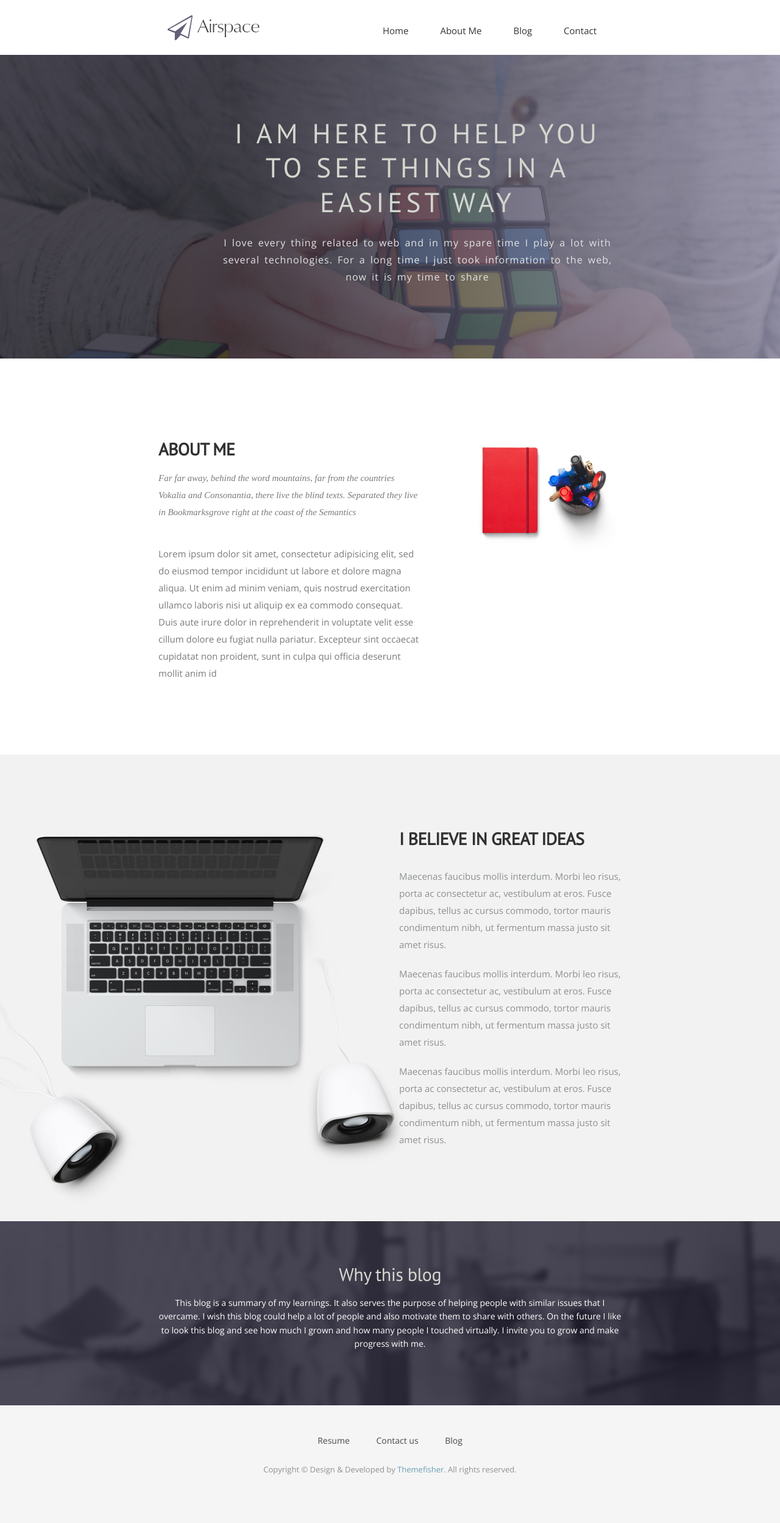
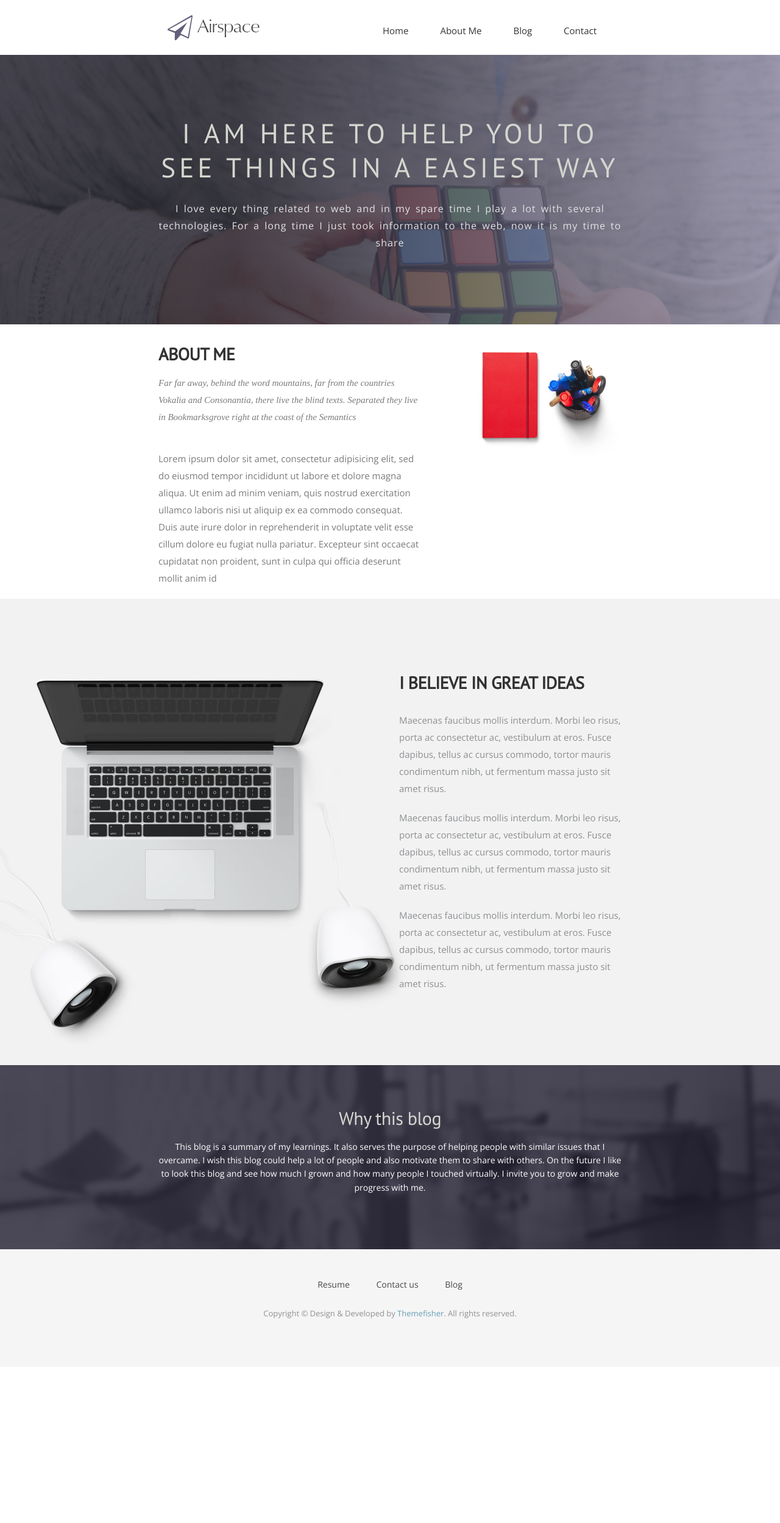
Before and after one commit to adriano-fonseca/adriano-fonseca.github.io, a Jekyll site: the page built from index.html, in a window 1280 px wide. Shown: the whole page at 61% size. Built offline with Jekyll 4.4.1, drawn with Linux system fonts in a browser that asks for light colours; nearby versions of some CDN libraries; some web fonts are replaced; the list of posts is cut into pages by our own code; after the commit the page ends 2242 px from its top, so only the background shows below that.

Commit message:
fonts in secure and centrilizng massagea crros the blog to mobile access.

```diff
--- a/_includes/head.html
+++ b/_includes/head.html
@@ -6,8 +6,8 @@
 <!-- Place favicon.ico and apple-touch-icon.png in the root directory -->
 
  <!-- Custom Fonts -->
-<link href='http://fonts.googleapis.com/css?family=Open+Sans:300italic,400italic,600italic,700italic,800italic,400,300,600,700,800' rel='stylesheet' type='text/css'>
-<link href='http://fonts.googleapis.com/css?family=Merriweather:400,300,300italic,400italic,700,700italic,900,900italic' rel='stylesheet' type='text/css'>
+<link href='https://fonts.googleapis.com/css?family=Open+Sans:300italic,400italic,600italic,700italic,800italic,400,300,600,700,800' rel='stylesheet' type='text/css'>
+<link href='https://fonts.googleapis.com/css?family=Merriweather:400,300,300italic,400italic,700,700italic,900,900italic' rel='stylesheet' type='text/css'>
 <link rel="stylesheet" href="{{ site.baseurl }}/font-awesome/css/font-awesome.min.css" type="text/css">
 
 <!-- Plugin CSS -->
--- a/css/airspace.css
+++ b/css/airspace.css
@@ -142,7 +142,7 @@
 	wrapper Start
 --*/
 #intro {
-  padding: 100px 0;
+  padding: 0px 0;
 }
 #intro .block h2 {
   padding-top: 35px;
@@ -386,7 +386,6 @@
 #section-header .block {
   color: #E3E3E4;
   margin: 0 auto;
-  padding-left: 90px;
   text-align: center;
 }
 #section-header .block h1 {
@@ -436,7 +435,6 @@
 #global-header .block {
   color: #E3E3E4;
   margin: 0 auto;
-  padding-left: 90px;
   text-align: center;
 }
 #global-header .block h1 {
```
